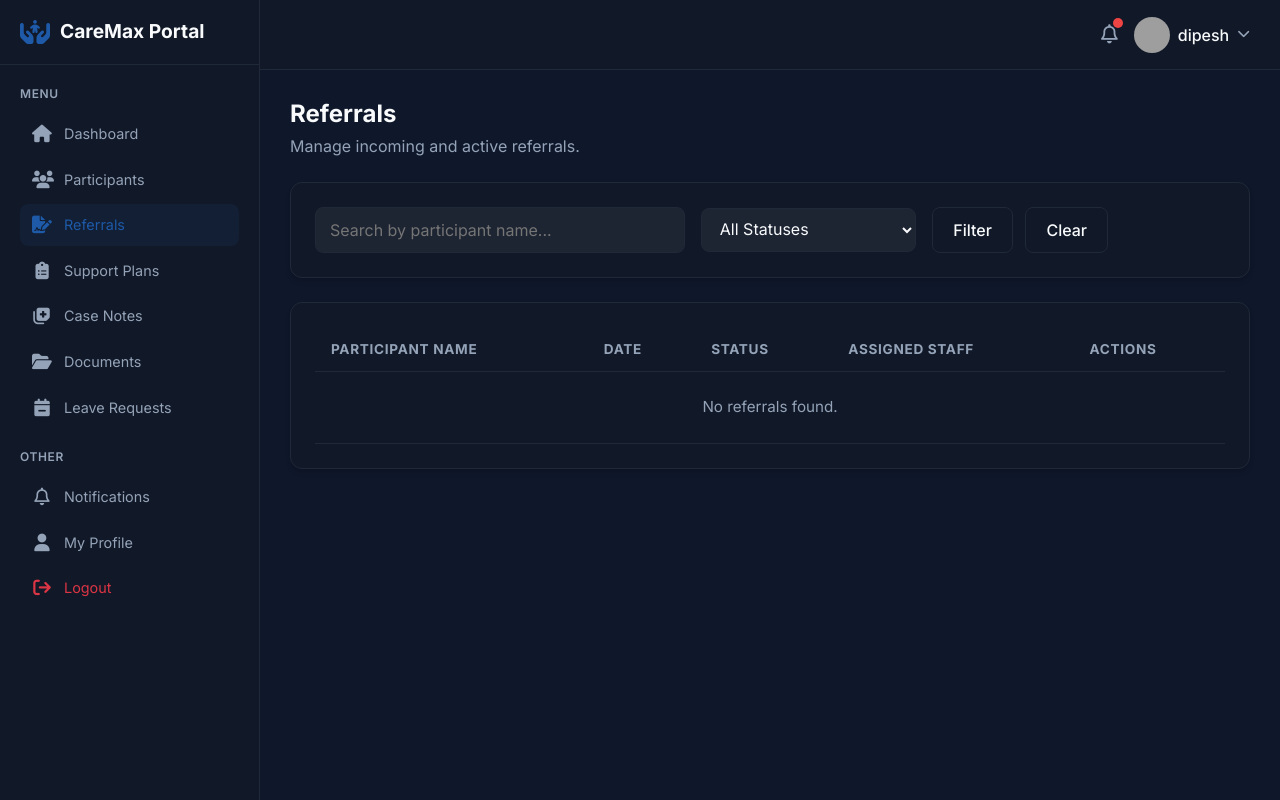
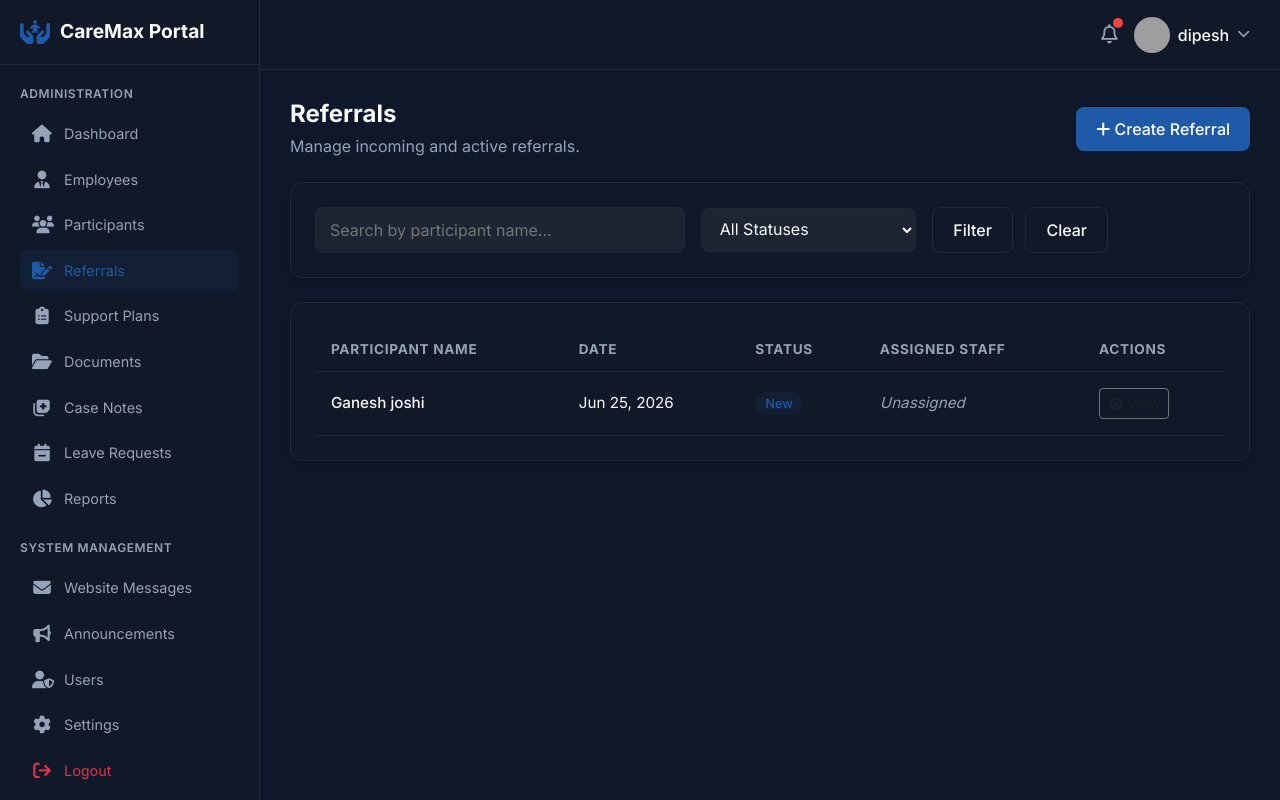
Before and after one commit to gangasagar12/caremax_disabiity, a Django app: page /portal/referrals/ in a window 1280 px wide. Run offline with Django 5.2, Linux system fonts and the light colour scheme; a user stored in the database is signed in; data comes from the database, SQL or seed files in the repository; both versions use the stored data as it was after the commit; grey boxes are pictures that could not be loaded.

Commit message:
Implement Administrator Role & UI: Admin Group, template tags, dynamic views and sidebars

```diff
--- /dev/null
+++ b/portal/templatetags/__init__.py
@@ -0,0 +1 @@
+# This file is intentionally left blank to mark this directory as a Python package.
--- /dev/null
+++ b/portal/templatetags/auth_extras.py
@@ -0,0 +1,19 @@
+from django import template
+from django.contrib.auth.models import Group
+
+register = template.Library()
+
+@register.filter(name='has_group')
+def has_group(user, group_name):
+    """
+    Check if a user belongs to a specific group.
+    Returns True if user is a superuser OR in the group.
+    Usage in templates: {% if request.user|has_group:"Admin Group" %}
+    """
+    if not user.is_authenticated:
+        return False
+
+    if user.is_superuser:
+        return True
+
+    return user.groups.filter(name=group_name).exists()
--- a/portal/urls.py
+++ b/portal/urls.py
@@ -18,11 +18,15 @@ urlpatterns = [
     path('referrals/<int:pk>/', views.ReferralDetailView.as_view(), name='referral_detail'),
 
     # Other placeholder routes
+    path('employees/', views.EmployeeListView.as_view(), name='employees'),
     path('support-plans/', views.SupportPlanListView.as_view(), name='support_plans'),
     path('case-notes/', views.CaseNoteListView.as_view(), name='case_notes'),
     path('documents/', views.DocumentListView.as_view(), name='documents'),
     path('leave/', views.LeaveRequestListView.as_view(), name='leave_requests'),
+    path('reports/', views.ReportView.as_view(), name='reports'),
+    path('website-messages/', views.WebsiteMessageListView.as_view(), name='website_messages'),
     path('announcements/', views.AnnouncementListView.as_view(), name='announcements'),
-    path('reports/', views.ReportView.as_view(), name='reports'),
+    path('users/', views.UserManagementView.as_view(), name='users'),
+    path('settings/', views.SettingsView.as_view(), name='settings'),
     path('profile/', views.ProfileView.as_view(), name='profile'),
 ]
--- a/portal/views.py
+++ b/portal/views.py
@@ -31,17 +31,23 @@ class DashboardView(LoginRequiredMixin, StaffRequiredMixin, TemplateView):
         context = super().get_context_data(**kwargs)
         user = self.request.user
 
-        # Staff specific statistics
-        assigned_participants = user.assigned_participants.all()
-        assigned_referrals = Referral.objects.filter(assigned_staff=user)
+        is_admin = user.is_superuser or user.groups.filter(name='Admin Group').exists()
+        context['is_admin'] = is_admin
 
-        context['total_participants'] = assigned_participants.count()
-        context['active_participants'] = assigned_participants.filter(status='Active').count()
+        if is_admin:
+            participants = Participant.objects.all()
+            referrals = Referral.objects.all()
+        else:
+            participants = user.assigned_participants.all()
+            referrals = Referral.objects.filter(assigned_staff=user)
 
-        context['new_referrals'] = assigned_referrals.filter(status='New').count()
-        context['pending_referrals'] = assigned_referrals.filter(status__in=['Contacted', 'Assessment Scheduled', 'In Progress']).count()
+        context['total_participants'] = participants.count()
+        context['active_participants'] = participants.filter(status='Active').count()
 
-        context['recent_referrals'] = assigned_referrals.order_by('-created_at')[:5]
+        context['new_referrals'] = referrals.filter(status='New').count()
+        context['pending_referrals'] = referrals.filter(status__in=['Contacted', 'Assessment Scheduled', 'In Progress']).count()
+
+        context['recent_referrals'] = referrals.order_by('-created_at')[:5]
         return context
 
 class ParticipantListView(LoginRequiredMixin, StaffRequiredMixin, ListView):
@@ -53,7 +59,11 @@ class ParticipantListView(LoginRequiredMixin, StaffRequiredMixin, ListView):
         query = self.request.GET.get('q', '')
         status_filter = self.request.GET.get('status', '')
 
-        participants = user.assigned_participants.all().order_by('-created_at')
+        is_admin = user.is_superuser or user.groups.filter(name='Admin Group').exists()
+        if is_admin:
+            participants = Participant.objects.all().order_by('-created_at')
+        else:
+            participants = user.assigned_participants.all().order_by('-created_at')
 
         if query:
             participants = participants.filter(first_name__icontains=query) | participants.filter(last_name__icontains=query) | participants.filter(ndis_number__icontains=query)
@@ -74,7 +84,11 @@ class ParticipantDetailView(LoginRequiredMixin, StaffRequiredMixin, DetailView):
     context_object_name = 'participant'
 
     def get_queryset(self):
-        return self.request.user.assigned_participants.all()
+        user = self.request.user
+        is_admin = user.is_superuser or user.groups.filter(name='Admin Group').exists()
+        if is_admin:
+            return Participant.objects.all()
+        return user.assigned_participants.all()
 
 class ReferralListView(LoginRequiredMixin, StaffRequiredMixin, ListView):
     template_name = 'portal/referrals/list.html'
@@ -85,7 +99,11 @@ class ReferralListView(LoginRequiredMixin, StaffRequiredMixin, ListView):
         query = self.request.GET.get('q', '')
         status_filter = self.request.GET.get('status', '')
 
-        referrals = Referral.objects.filter(assigned_staff=user).order_by('-created_at')
+        is_admin = user.is_superuser or user.groups.filter(name='Admin Group').exists()
+        if is_admin:
+            referrals = Referral.objects.all().order_by('-created_at')
+        else:
+            referrals = Referral.objects.filter(assigned_staff=user).order_by('-created_at')
 
         if query:
             referrals = referrals.filter(first_name__icontains=query) | referrals.filter(last_name__icontains=query)
@@ -106,7 +124,11 @@ class ReferralDetailView(LoginRequiredMixin, StaffRequiredMixin, DetailView):
     context_object_name = 'referral'
 
     def get_queryset(self):
-        return Referral.objects.filter(assigned_staff=self.request.user)
+        user = self.request.user
+        is_admin = user.is_superuser or user.groups.filter(name='Admin Group').exists()
+        if is_admin:
+            return Referral.objects.all()
+        return Referral.objects.filter(assigned_staff=user)
 
 class SupportPlanListView(LoginRequiredMixin, StaffRequiredMixin, TemplateView):
     template_name = 'portal/placeholder.html'
@@ -163,3 +185,31 @@ class ProfileView(LoginRequiredMixin, TemplateView):
         context = super().get_context_data(**kwargs)
         context['title'] = 'Profile'
         return context
+
+class EmployeeListView(LoginRequiredMixin, StaffRequiredMixin, TemplateView):
+    template_name = 'portal/placeholder.html'
+    def get_context_data(self, **kwargs):
+        context = super().get_context_data(**kwargs)
+        context['title'] = 'Employees'
+        return context
+
+class WebsiteMessageListView(LoginRequiredMixin, StaffRequiredMixin, TemplateView):
+    template_name = 'portal/placeholder.html'
+    def get_context_data(self, **kwargs):
+        context = super().get_context_data(**kwargs)
+        context['title'] = 'Website Messages'
+        return context
+
+class UserManagementView(LoginRequiredMixin, StaffRequiredMixin, TemplateView):
+    template_name = 'portal/placeholder.html'
+    def get_context_data(self, **kwargs):
+        context = super().get_context_data(**kwargs)
+        context['title'] = 'User Management'
+        return context
+
+class SettingsView(LoginRequiredMixin, StaffRequiredMixin, TemplateView):
+    template_name = 'portal/placeholder.html'
+    def get_context_data(self, **kwargs):
+        context = super().get_context_data(**kwargs)
+        context['title'] = 'Settings'
+        return context
--- a/templates/portal/base_portal.html
+++ b/templates/portal/base_portal.html
@@ -1,4 +1,4 @@
-{% load static %}
+{% load static auth_extras %}
 <!DOCTYPE html>
 <html lang="en">
 <head>
@@ -24,6 +24,59 @@
             <h2>CareMax Portal</h2>
         </div>
 
+        {% if request.user|has_group:"Admin Group" %}
+        <!-- ADMIN SIDEBAR -->
+        <div class="portal-nav-section">
+            <div class="portal-nav-title">Administration</div>
+            <a href="{% url 'portal:dashboard' %}" class="portal-nav-link {% if request.resolver_match.url_name == 'dashboard' %}active{% endif %}">
+                <i class="fa-solid fa-house"></i> Dashboard
+            </a>
+            <a href="{% url 'portal:employees' %}" class="portal-nav-link {% if request.resolver_match.url_name == 'employees' %}active{% endif %}">
+                <i class="fa-solid fa-user-tie"></i> Employees
+            </a>
+            <a href="{% url 'portal:participant_list' %}" class="portal-nav-link {% if 'participant' in request.resolver_match.url_name %}active{% endif %}">
+                <i class="fa-solid fa-users"></i> Participants
+            </a>
+            <a href="{% url 'portal:referral_list' %}" class="portal-nav-link {% if 'referral' in request.resolver_match.url_name %}active{% endif %}">
+                <i class="fa-solid fa-file-signature"></i> Referrals
+            </a>
+            <a href="{% url 'portal:support_plans' %}" class="portal-nav-link {% if request.resolver_match.url_name == 'support_plans' %}active{% endif %}">
+                <i class="fa-solid fa-clipboard-list"></i> Support Plans
+            </a>
+            <a href="{% url 'portal:documents' %}" class="portal-nav-link {% if request.resolver_match.url_name == 'documents' %}active{% endif %}">
+                <i class="fa-solid fa-folder-open"></i> Documents
+            </a>
+            <a href="{% url 'portal:case_notes' %}" class="portal-nav-link {% if request.resolver_match.url_name == 'case_notes' %}active{% endif %}">
+                <i class="fa-solid fa-notes-medical"></i> Case Notes
+            </a>
+            <a href="{% url 'portal:leave_requests' %}" class="portal-nav-link {% if request.resolver_match.url_name == 'leave_requests' %}active{% endif %}">
+                <i class="fa-solid fa-calendar-minus"></i> Leave Requests
+            </a>
+            <a href="{% url 'portal:reports' %}" class="portal-nav-link {% if request.resolver_match.url_name == 'reports' %}active{% endif %}">
+                <i class="fa-solid fa-chart-pie"></i> Reports
+            </a>
+        </div>
+
+        <div class="portal-nav-section">
+            <div class="portal-nav-title">System Management</div>
+            <a href="{% url 'portal:website_messages' %}" class="portal-nav-link {% if request.resolver_match.url_name == 'website_messages' %}active{% endif %}">
+                <i class="fa-solid fa-envelope"></i> Website Messages
+            </a>
+            <a href="{% url 'portal:announcements' %}" class="portal-nav-link {% if request.resolver_match.url_name == 'announcements' %}active{% endif %}">
+                <i class="fa-solid fa-bullhorn"></i> Announcements
+            </a>
+            <a href="{% url 'portal:users' %}" class="portal-nav-link {% if request.resolver_match.url_name == 'users' %}active{% endif %}">
+                <i class="fa-solid fa-user-shield"></i> Users
+            </a>
+            <a href="{% url 'portal:settings' %}" class="portal-nav-link {% if request.resolver_match.url_name == 'settings' %}active{% endif %}">
+                <i class="fa-solid fa-gear"></i> Settings
+            </a>
+            <a href="{% url 'portal:logout' %}" class="portal-nav-link text-danger">
+                <i class="fa-solid fa-arrow-right-from-bracket"></i> Logout
+            </a>
+        </div>
+        {% else %}
+        <!-- STAFF SIDEBAR -->
         <div class="portal-nav-section">
             <div class="portal-nav-title">Menu</div>
             <a href="{% url 'portal:dashboard' %}" class="portal-nav-link {% if request.resolver_match.url_name == 'dashboard' %}active{% endif %}">
@@ -38,11 +91,11 @@
             <a href="{% url 'portal:support_plans' %}" class="portal-nav-link {% if request.resolver_match.url_name == 'support_plans' %}active{% endif %}">
                 <i class="fa-solid fa-clipboard-list"></i> Support Plans
             </a>
+            <a href="{% url 'portal:documents' %}" class="portal-nav-link {% if request.resolver_match.url_name == 'documents' %}active{% endif %}">
+                <i class="fa-solid fa-folder-open"></i> Documents
+            </a>
             <a href="{% url 'portal:case_notes' %}" class="portal-nav-link {% if request.resolver_match.url_name == 'case_notes' %}active{% endif %}">
                 <i class="fa-solid fa-notes-medical"></i> Case Notes
-            </a>
-            <a href="{% url 'portal:documents' %}" class="portal-nav-link {% if request.resolver_match.url_name == 'documents' %}active{% endif %}">
-                <i class="fa-solid fa-folder-open"></i> Documents
             </a>
             <a href="{% url 'portal:leave_requests' %}" class="portal-nav-link {% if request.resolver_match.url_name == 'leave_requests' %}active{% endif %}">
                 <i class="fa-solid fa-calendar-minus"></i> Leave Requests
@@ -61,6 +114,7 @@
                 <i class="fa-solid fa-arrow-right-from-bracket"></i> Logout
             </a>
         </div>
+        {% endif %}
     </aside>
 
     <!-- Main Content -->
--- a/templates/portal/participants/list.html
+++ b/templates/portal/participants/list.html
@@ -1,4 +1,5 @@
 {% extends "portal/base_portal.html" %}
+{% load auth_extras %}
 
 {% block title %}Participants{% endblock %}
 
@@ -9,6 +10,9 @@
         <p style="color: var(--text-muted); margin: 0;">Manage your NDIS participants.</p>
     </div>
     <div class="d-flex gap-2">
+        {% if request.user|has_group:"Admin Group" %}
+        <a href="#" class="btn-portal-primary text-decoration-none"><i class="fa-solid fa-plus"></i> Add Participant</a>
+        {% endif %}
     </div>
 </div>
 
--- a/templates/portal/referrals/list.html
+++ b/templates/portal/referrals/list.html
@@ -1,4 +1,5 @@
 {% extends "portal/base_portal.html" %}
+{% load auth_extras %}
 
 {% block title %}Referrals{% endblock %}
 
@@ -9,6 +10,9 @@
         <p style="color: var(--text-muted); margin: 0;">Manage incoming and active referrals.</p>
     </div>
     <div class="d-flex gap-2">
+        {% if request.user|has_group:"Admin Group" %}
+        <a href="#" class="btn-portal-primary text-decoration-none"><i class="fa-solid fa-plus"></i> Create Referral</a>
+        {% endif %}
     </div>
 </div>
 
```
Also changed, not shown: portal/management/commands/setup_admin_group.py (added, +25 -0 lines), db.sqlite3.
